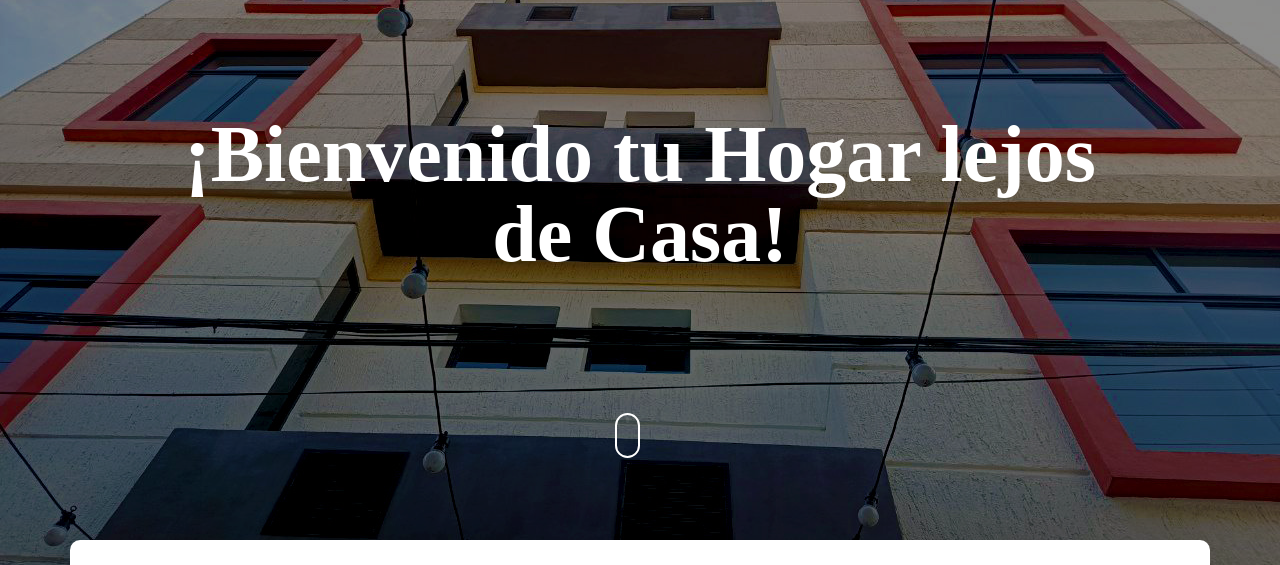
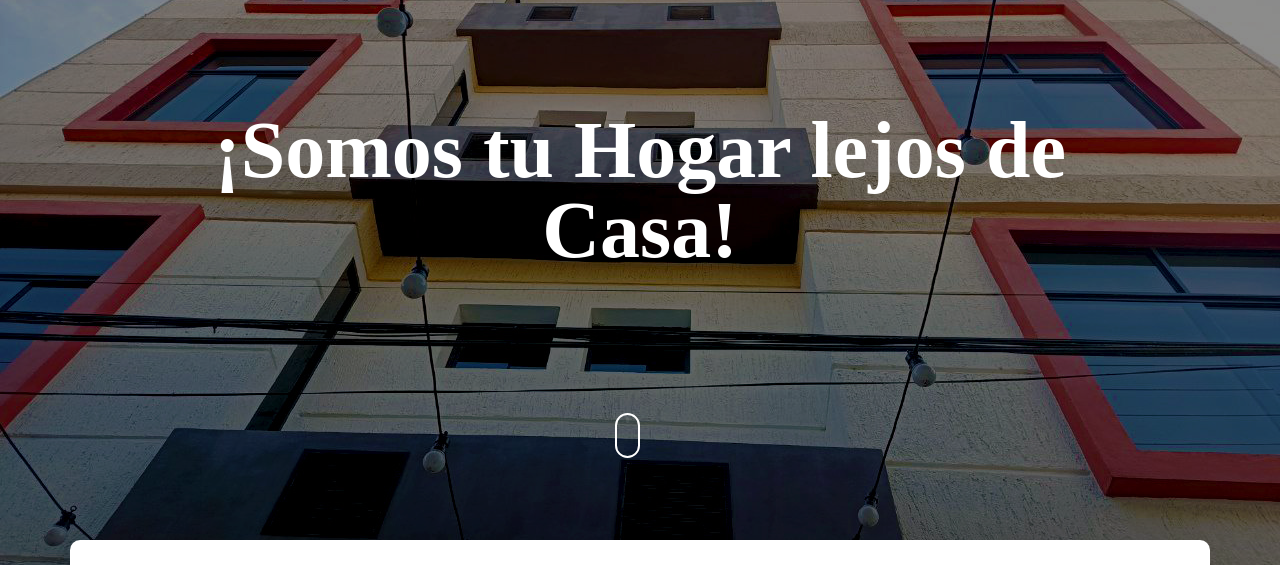
Before and after one commit to Nayeliaf/posadagloriaspatrias, a plain HTML site: page index.html in a window 1280 px wide. Shown: the part 202-767 px from the top of the page. Drawn offline with Linux system fonts and the light colour scheme; files whose address does not match are found by name; a web font is replaced by a local one.

Commit message:
Add files via upload

```diff
--- a/index.html
+++ b/index.html
@@ -68,7 +68,7 @@
       <div class="container">
         <div class="row site-hero-inner justify-content-center align-items-center">
           <div class="col-md-10 text-center" data-aos="fade-up">
-            <h1 class="heading">¡Bienvenido tu Hogar lejos de Casa!</h1>
+            <h1 class="heading mb-3">¡Somos tu Hogar lejos de Casa! </h1>
           </div>
         </div>
       </div>
```
